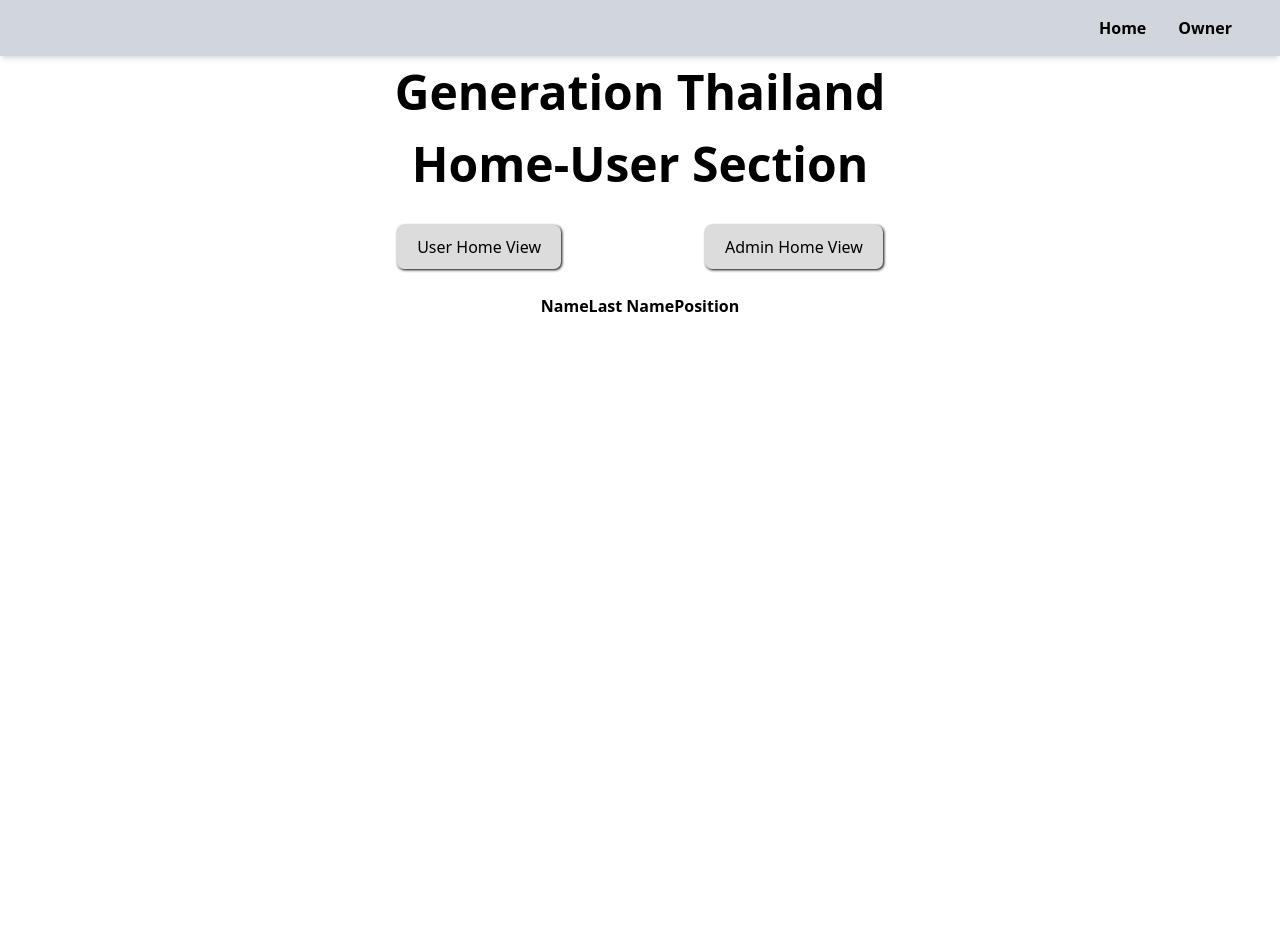
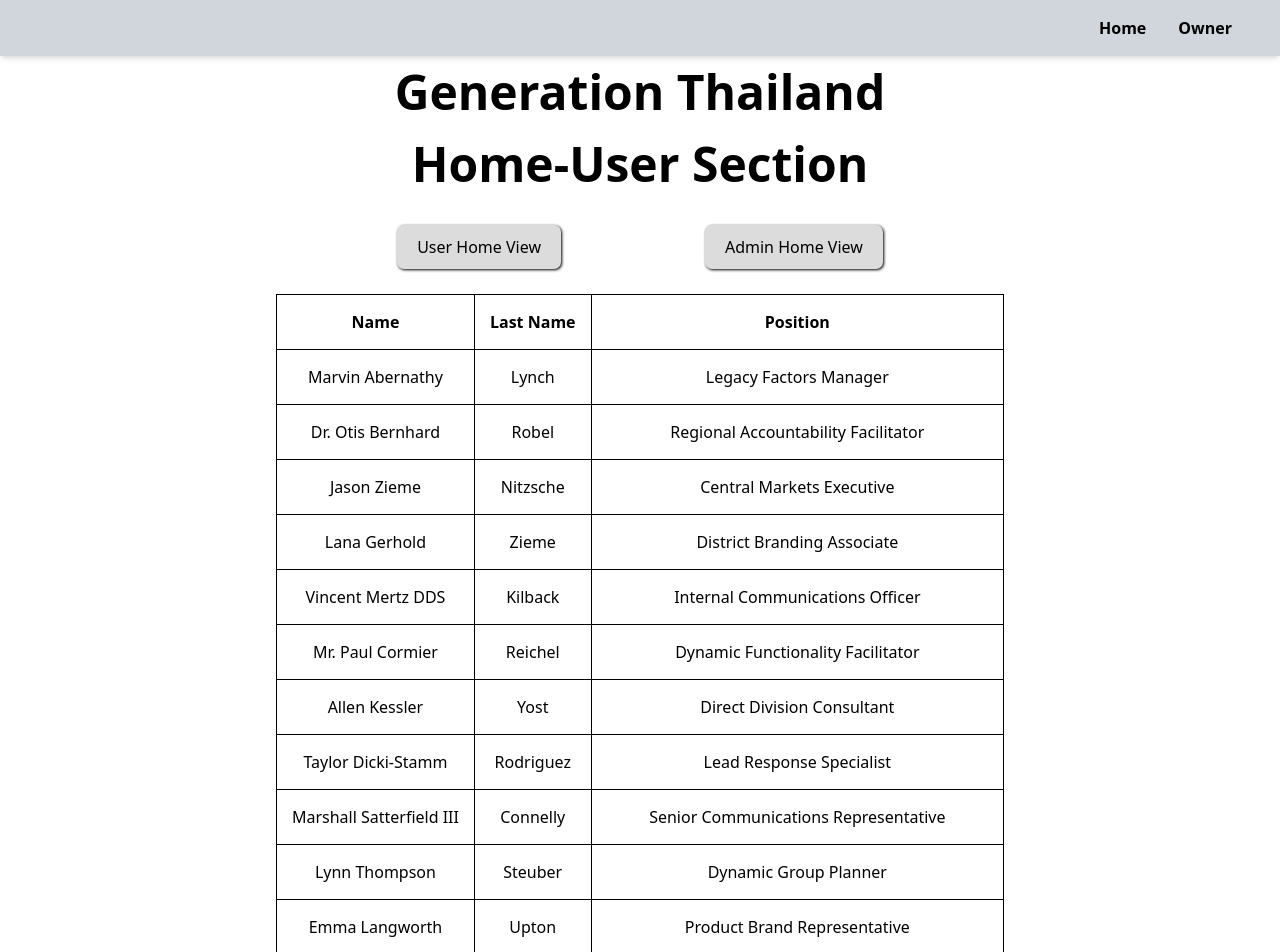
Before and after one commit to mikkamolthep/15-Kamolthep-react, a React (Vite) app: page /user in a window 1280 px wide. Shown: the top 952 px of the page. Before the commit the page ends 856 px from the top, so only its background shows below. Built offline with nearby package versions, Linux system fonts and the light colour scheme.

Commit message:
add table data

```diff
--- a/src/Views/Admin.jsx
+++ b/src/Views/Admin.jsx
@@ -1,5 +1,5 @@
 import { Link } from "react-router-dom";
-
+import { members } from "../components/MembersData";
 
 export default function Admin() {
   return (
@@ -14,6 +14,26 @@ export default function Admin() {
           <Link to="/admin">Admin Home View</Link>
         </button>
       </div>
+
+      <table>
+        <thead>
+          <tr>
+            <th>Name</th>
+            <th>Last Name</th>
+            <th>Position</th>
+            <th>Aciton</th>
+          </tr>
+        </thead>
+        <tbody>
+          {members.map((m) => (
+            <tr key={m.id}>
+              <td>{m.name}</td>
+              <td>{m.lastname}</td>
+              <td>{m.position}</td>
+            </tr>
+          ))}
+        </tbody>
+      </table>
     </div>
   );
 }
--- a/src/Views/User.jsx
+++ b/src/Views/User.jsx
@@ -1,15 +1,12 @@
 import { Link } from "react-router-dom";
-
-const users = [{
-
-}]
+import { members } from "../components/MembersData";
 
 export default function User() {
   return (
     <div className="min-h-dvh w-screen flex flex-col items-center">
       <h1>Generation Thailand</h1>
       <h1>Home-User Section</h1>
-      <div  className="flex gap-16">
+      <div className="flex gap-16">
         <button className="">
           <Link to="/user">User Home View</Link>
         </button>
@@ -19,13 +16,24 @@ export default function User() {
       </div>
 
       <table>
-        <th>
-          <td>Name</td>
-          <td>Last Name</td>
-          <td>Position</td>
-        </th>
+        <thead>
+          <tr>
+            <th>Name</th>
+            <th>Last Name</th>
+            <th>Position</th>
+          </tr>
+        </thead>
+        <tbody>
+          {members.map((m) => (
+            <tr key={m.id}>
+              <td>{m.name}</td>
+              <td>{m.lastname}</td>
+              <td>{m.position}</td>
+            </tr>
+          ))}
+        </tbody>
+      </table>
 
-      </table>
     </div>
   );
 }
--- a/src/components/Members.jsx
+++ /dev/null
@@ -1,90 +0,0 @@
-import { useState } from "react"
-
-export default function Members() {
-  const [users,setUsers] = useState([
-  {
-    "name": "Marvin Abernathy",
-    "lastname": "Lynch",
-    "position": "Legacy Factors Manager",
-    "id": "9"
-  },
-  {
-    "name": "Dr. Otis Bernhard",
-    "lastname": "Robel",
-    "position": "Regional Accountability Facilitator",
-    "id": "10"
-  },
-  {
-    "name": "Jason Zieme",
-    "lastname": "Nitzsche",
-    "position": "Central Markets Executive",
-    "id": "11"
-  },
-  {
-    "name": "Lana Gerhold",
-    "lastname": "Zieme",
-    "position": "District Branding Associate",
-    "id": "12"
-  },
-  {
-    "name": "Vincent Mertz DDS",
-    "lastname": "Kilback",
-    "position": "Internal Communications Officer",
-    "id": "13"
-  },
-  {
-    "name": "Mr. Paul Cormier",
-    "lastname": "Reichel",
-    "position": "Dynamic Functionality Facilitator",
-    "id": "14"
-  },
-  {
-    "name": "Allen Kessler",
-    "lastname": "Yost",
-    "position": "Direct Division Consultant",
-    "id": "15"
-  },
-  {
-    "name": "Taylor Dicki-Stamm",
-    "lastname": "Rodriguez",
-    "position": "Lead Response Specialist",
-    "id": "16"
-  },
-  {
-    "name": "Marshall Satterfield III",
-    "lastname": "Connelly",
-    "position": "Senior Communications Representative",
-    "id": "17"
-  },
-  {
-    "name": "Lynn Thompson",
-    "lastname": "Steuber",
-    "position": "Dynamic Group Planner",
-    "id": "18"
-  },
-  {
-    "name": "Emma Langworth",
-    "lastname": "Upton",
-    "position": "Product Brand Representative",
-    "id": "19"
-  },
-  {
-    "name": "Alejandro Kirlin",
-    "lastname": "Hodkiewicz",
-    "position": "Investor Program Developer",
-    "id": "20"
-  },
-  {
-    "name": "Jose",
-    "lastname": "Mujica",
-    "position": "Guerrilla, Farmer and former President of Uruguay",
-    "id": "21"
-  },
-  {
-    "name": "Tom Cat",
-    "lastname": "Berge",
-    "position": "Principal Factors Planner",
-    "id": "22"
-  }
-]);
-}
--- /dev/null
+++ b/src/components/MembersData.jsx
@@ -0,0 +1,86 @@
+export const members = [
+    {
+      name: "Marvin Abernathy",
+      lastname: "Lynch",
+      position: "Legacy Factors Manager",
+      id: "9",
+    },
+    {
+      name: "Dr. Otis Bernhard",
+      lastname: "Robel",
+      position: "Regional Accountability Facilitator",
+      id: "10",
+    },
+    {
+      name: "Jason Zieme",
+      lastname: "Nitzsche",
+      position: "Central Markets Executive",
+      id: "11",
+    },
+    {
+      name: "Lana Gerhold",
+      lastname: "Zieme",
+      position: "District Branding Associate",
+      id: "12",
+    },
+    {
+      name: "Vincent Mertz DDS",
+      lastname: "Kilback",
+      position: "Internal Communications Officer",
+      id: "13",
+    },
+    {
+      name: "Mr. Paul Cormier",
+      lastname: "Reichel",
+      position: "Dynamic Functionality Facilitator",
+      id: "14",
+    },
+    {
+      name: "Allen Kessler",
+      lastname: "Yost",
+      position: "Direct Division Consultant",
+      id: "15",
+    },
+    {
+      name: "Taylor Dicki-Stamm",
+      lastname: "Rodriguez",
+      position: "Lead Response Specialist",
+      id: "16",
+    },
+    {
+      name: "Marshall Satterfield III",
+      lastname: "Connelly",
+      position: "Senior Communications Representative",
+      id: "17",
+    },
+    {
+      name: "Lynn Thompson",
+      lastname: "Steuber",
+      position: "Dynamic Group Planner",
+      id: "18",
+    },
+    {
+      name: "Emma Langworth",
+      lastname: "Upton",
+      position: "Product Brand Representative",
+      id: "19",
+    },
+    {
+      name: "Alejandro Kirlin",
+      lastname: "Hodkiewicz",
+      position: "Investor Program Developer",
+      id: "20",
+    },
+    {
+      name: "Jose",
+      lastname: "Mujica",
+      position: "Guerrilla, Farmer and former President of Uruguay",
+      id: "21",
+    },
+    {
+      name: "Tom Cat",
+      lastname: "Berge",
+      position: "Principal Factors Planner",
+      id: "22",
+    },
+  ];
--- a/src/index.css
+++ b/src/index.css
@@ -12,3 +12,15 @@ button {
   border-radius: 7px;
   box-shadow: 1px 1px 3px;
 }
+
+table,
+thead,
+th,
+tr,
+td {
+  display: flexbox;
+  border: 1px solid;
+  padding: 15px;
+  text-align: center;
+  margin-bottom: 25px;
+}
```
